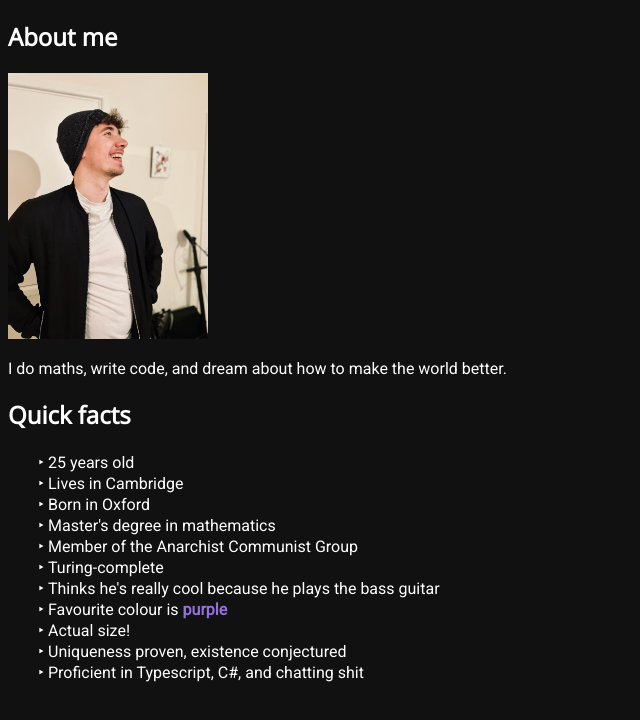
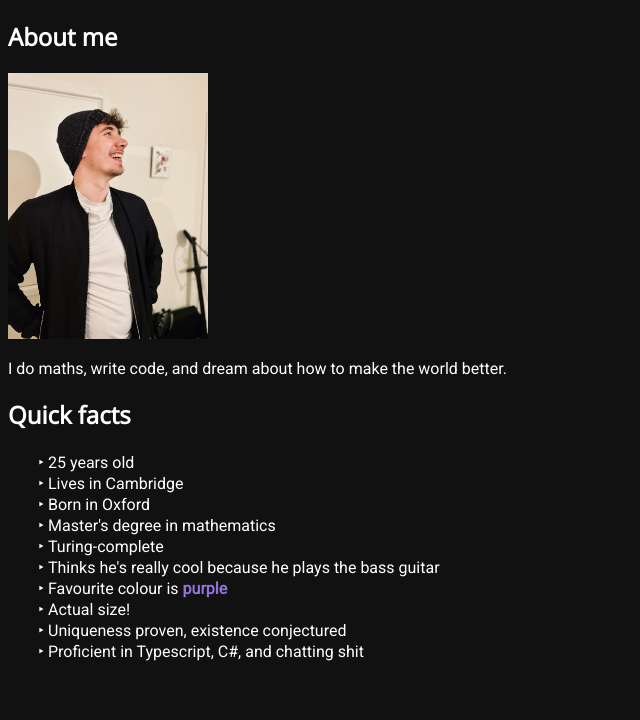
Before and after one commit to TimLeach635/tleach, a plain HTML site: page index.html in a window 1280 px wide. Shown: the whole page, without its empty margins (0-640 px from the left). Drawn offline with nearby package versions, Linux system fonts and the light colour scheme.

Commit message:
Removed a group I'm not in any more

```diff
--- a/index.html
+++ b/index.html
@@ -19,7 +19,6 @@
           <li>Lives in Cambridge</li>
           <li>Born in Oxford</li>
           <li>Master's degree in mathematics</li>
-          <li>Member of the Anarchist Communist Group</li>
           <li>Turing-complete</li>
           <li>Thinks he's really cool because he plays the bass guitar</li>
           <li>
```
